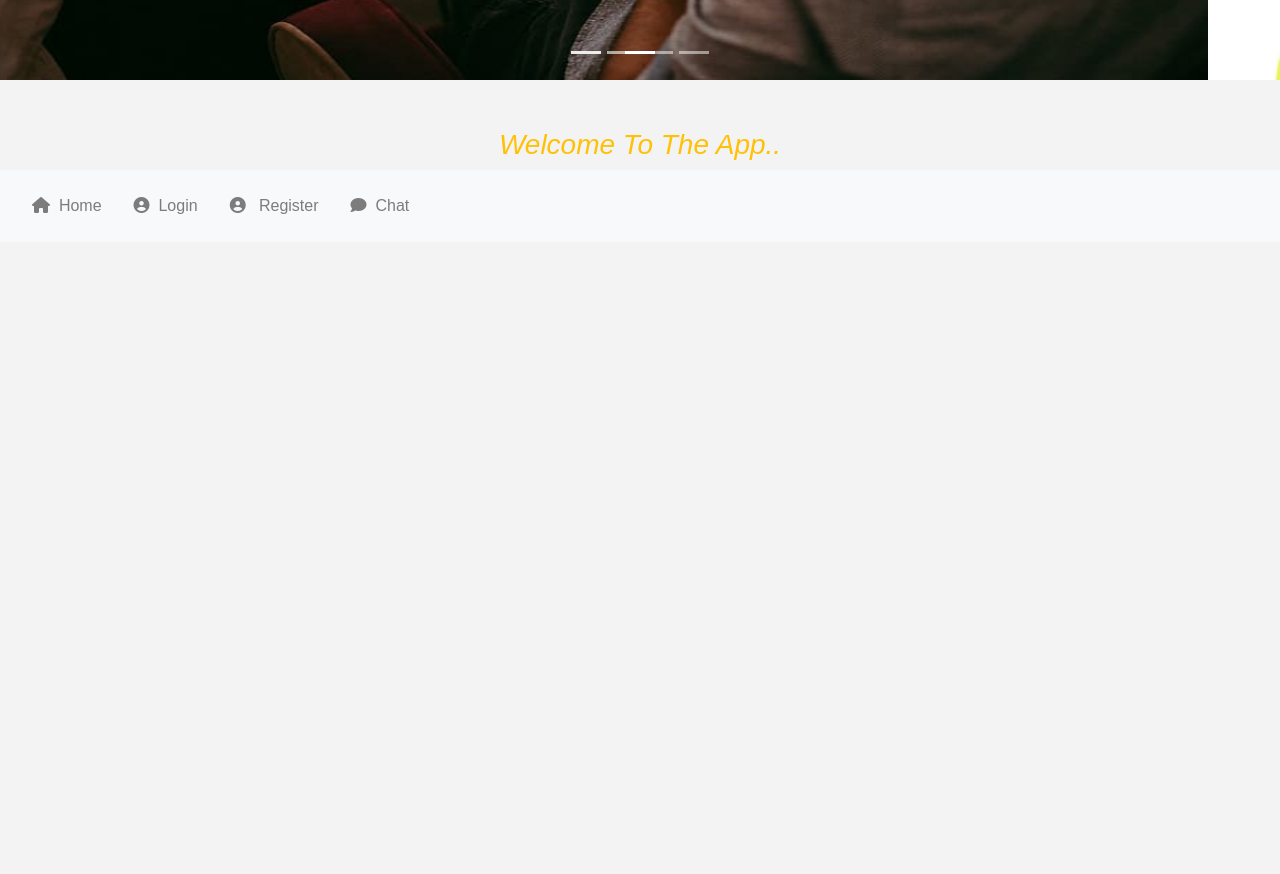
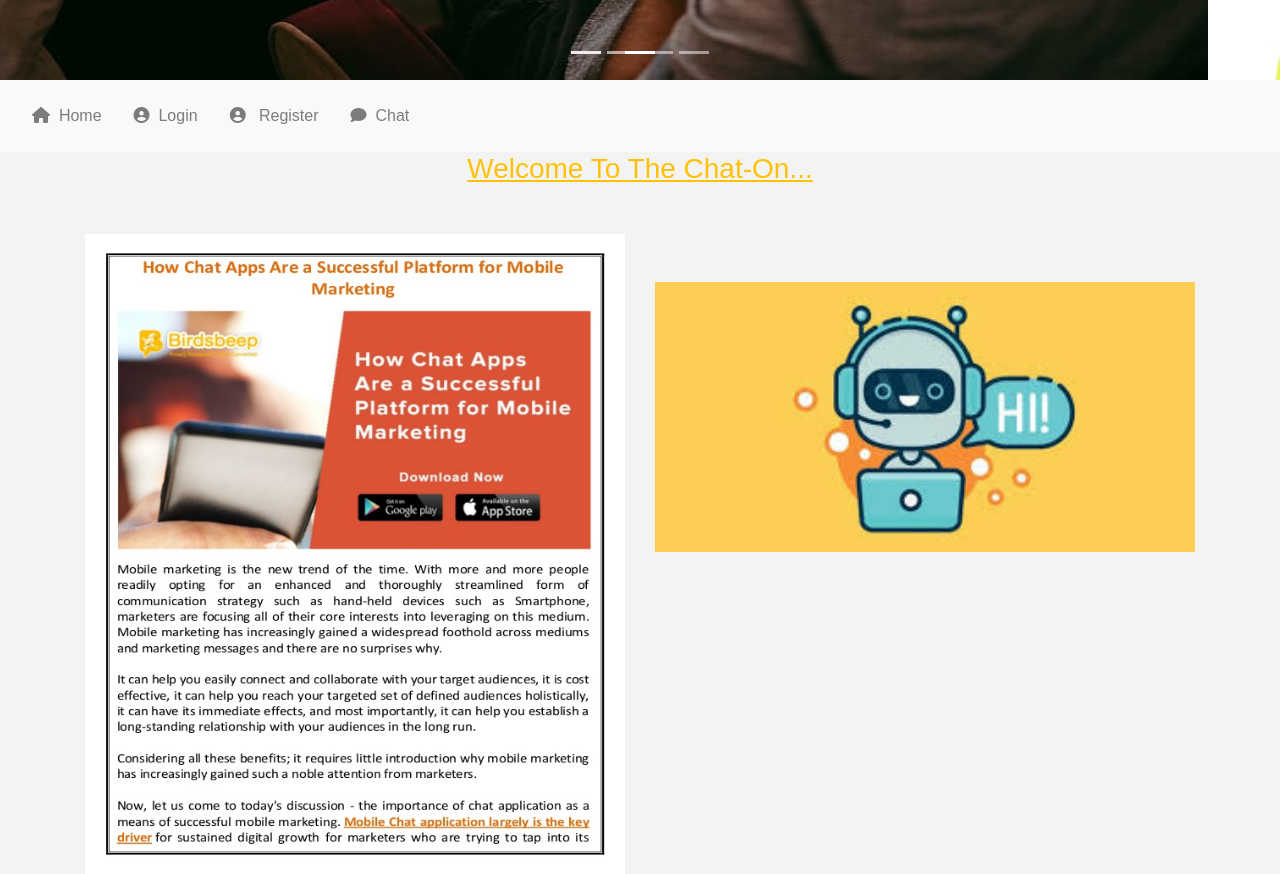
Before and after one commit to HiruSam/Chat-App, a React (Create React App) app in the folder chat-app/: page /mainPage in a window 1280 px wide. Shown: the part 560-1434 px from the top of the page. Before the commit the page ends 802 px from the top, so only its background shows below. Built offline with nearby package versions, Linux system fonts and the light colour scheme.

Commit message:
update mainPage.js

```diff
--- a/chat-app/src/App.js
+++ b/chat-app/src/App.js
@@ -8,6 +8,7 @@ import home from "./components/home";
 import Login from "./components/Login";
 import register from "./components/register";
 import GroupChat from "./components/GroupChat";
+import mainPage from "./components/mainPage";
 class App extends Component {
     constructor(props) {
         super(props);
@@ -20,7 +21,7 @@ class App extends Component {
                 <Route path="/login" component={Login}/>
                 <Route path="/register" component={register}/>
                 <Route path="/GroupChat" component={GroupChat}/>
-
+                <Route path="/mainPage" component={mainPage}/>
             </React.Fragment>
 
         );
--- a/chat-app/src/components/NavigationBar.js
+++ b/chat-app/src/components/NavigationBar.js
@@ -1,11 +1,13 @@
 import React, {Component} from "react";
 import {Navbar, Nav} from 'react-bootstrap';
 import { Link } from "react-router-dom";
+import mainPage from "./mainPage";
 
 class NavigationBar extends React.Component{
 
     render() {
         return(
+            <React.Fragment>
             <Navbar bg="light" expand="lg">
                 <Navbar.Toggle aria-controls="basic-navbar-nav" />
                 <Navbar.Collapse id="basic-navbar-nav">
@@ -35,6 +37,8 @@ class NavigationBar extends React.Component{
                     </Nav>
                 </Navbar.Collapse>
             </Navbar>
+                <mainPage/>
+            </React.Fragment>
         );
     }
 
--- a/chat-app/src/components/home.js
+++ b/chat-app/src/components/home.js
@@ -4,11 +4,11 @@ import Caro1 from "../Images/caro2.jpg";
 import Caro2 from "../Images/caro4.jpg";
 import Caro3 from "../Images/caro1.jpg";
 import Caro4 from "../Images/caro3.jpg";
+import mainPage from "./mainPage";
 class home extends Component{
 
     render() {
         return(
-            <div>
                 <div>
                     <center>
                         <Carousel>
@@ -49,13 +49,9 @@ class home extends Component{
                             </Carousel>
                         </Carousel>
                     </center>
+                    <mainPage/>
                 </div>
-                <div className="mt-5">
-                    <h3 className= "Topic text-center text-warning" >
-                        <i>Welcome To The App..</i>
-                    </h3>
-                </div>
-            </div>
+
         );
     }
 }
--- /dev/null
+++ b/chat-app/src/components/mainPage.js
@@ -0,0 +1,43 @@
+import React, {Component} from "react";
+import {Container,Row,Col} from "reactstrap";
+import Info1 from "../Images/infor1.jpg";
+import Info2 from "../Images/infor2.jpg";
+class mainPage extends Component{
+
+    render() {
+        return(
+            <React.Fragment>
+                <div>
+                    <form>
+                        <h3 className="title text-warning text-center"><u>
+                            Welcome To The Chat-On...
+                        </u></h3>
+                        <div className="mt-5">
+                            <Container>
+                                <Row>
+                                    <Col><img
+                                        className="d-block w-100"
+                                        style={{height:"40rem"}}
+                                        src={Info1}
+                                        alt="First slide"
+                                    /></Col>
+                                    <Col><img
+                                        className="d-block w-100 mt-5"
+                                        src={Info2}
+                                        alt="First slide"
+                                    /></Col>
+                                </Row>
+                                {/*<Row>*/}
+                                {/*    <Col><h3 className="mt-5 mx-5 mb-5 text-center text-danger">Make Your family closer to you.</h3></Col>*/}
+                                {/*    <Col><h3 className="mt-5 mx-0 text-center text-danger">Get To Know And Try</h3></Col>*/}
+                                {/*</Row>*/}
+                            </Container>
+                        </div>
+                    </form>
+                </div>
+            </React.Fragment>
+        );
+    }
+}
+
+export default mainPage;
--- a/chat-app/src/components/register.js
+++ b/chat-app/src/components/register.js
@@ -1,7 +1,6 @@
 import React from "react";
 import {Card, CardTitle, CardSubtitle, CardBody} from "reactstrap";
 import {Link} from 'react-router-dom';
-import NavBar from "./NavigationBar";
 class register extends React.Component {
     constructor(props) {
         super(props);
```
Also changed, not shown: chat-app/src/Images/infor1.jpg (added), chat-app/src/Images/infor2.jpg (added).
